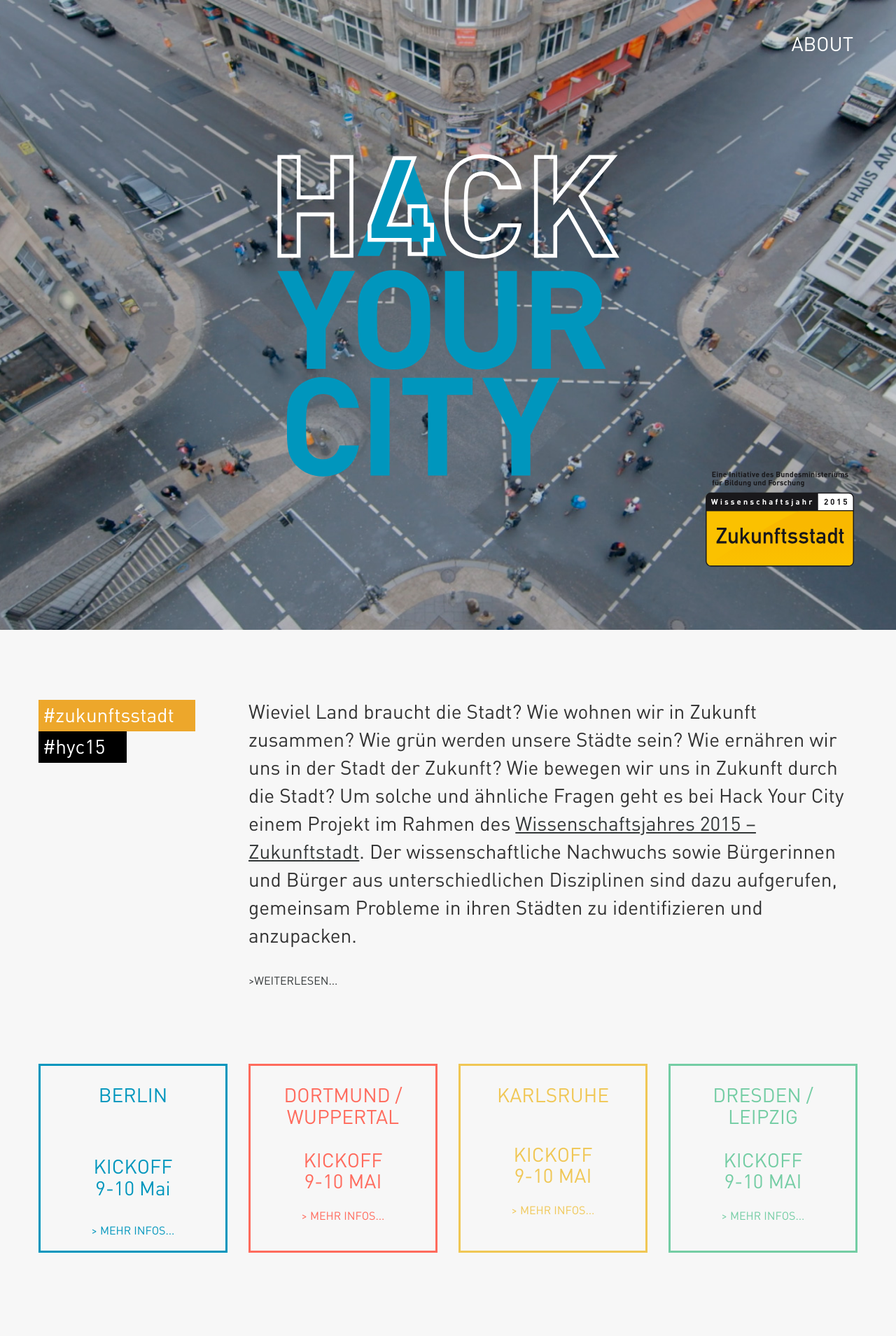
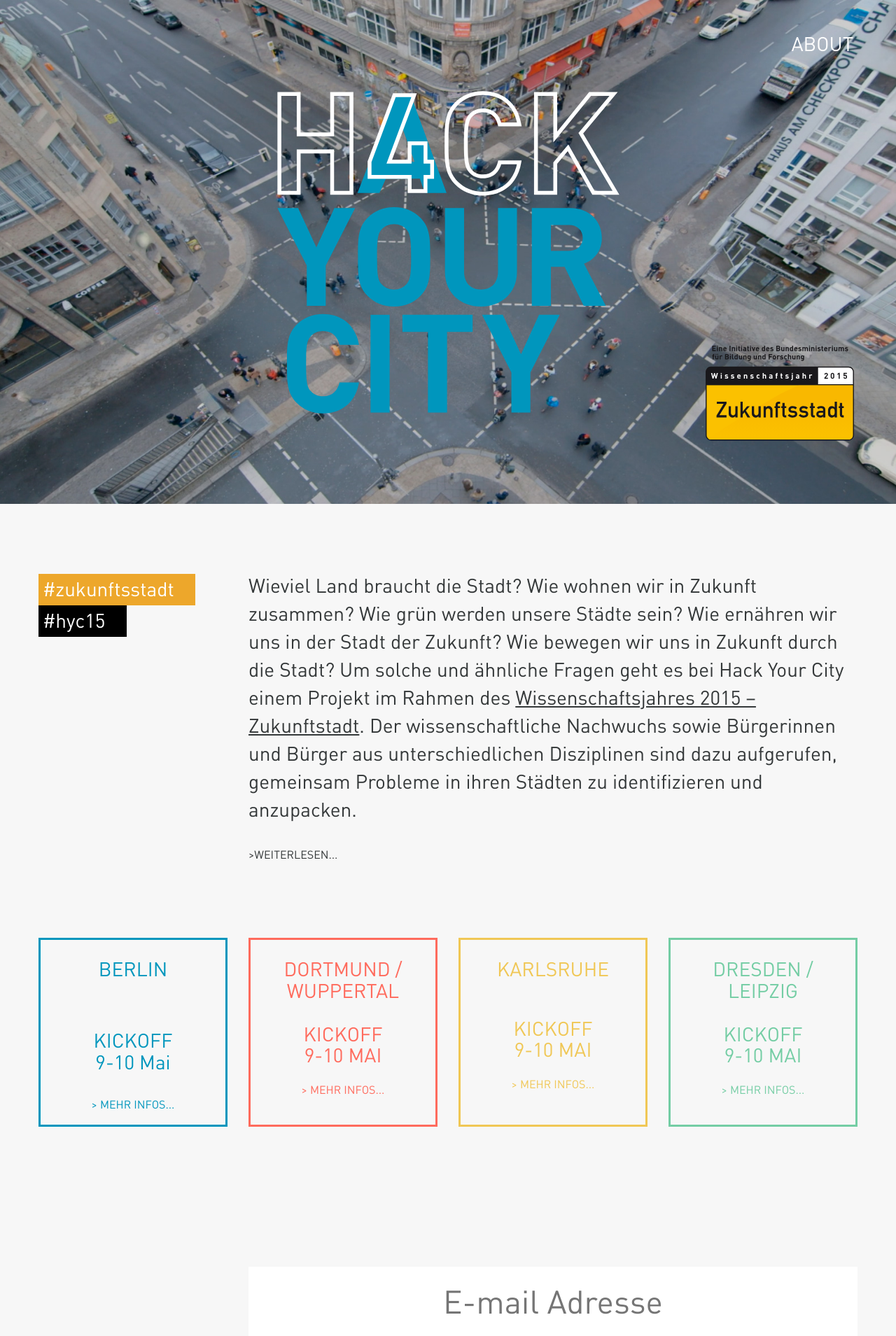
Before and after one commit to okfde/hackyourcity, a Jekyll site: the page built from index.html, in a window 1280 px wide. Shown: the top 1909 px of the page at 70% size. Built offline with Jekyll 4.4.1, drawn with Linux system fonts in a browser that asks for light colours; nearby versions of some CDN libraries.

Commit message:
video 80% viewport height

```diff
--- a/_includes/head.html
+++ b/_includes/head.html
@@ -23,7 +23,7 @@
     <meta name="msapplication-wide310x150logo" content="/img/icons/widetile.png" />
     <meta name="msapplication-square310x310logo" content="/img/icons/largetile.png" />
 
-    <link rel="stylesheet" href="/css/main.css?v=0.7">
+    <link rel="stylesheet" href="/css/main.css?v=0.8">
 
     <script src="/js/vendor/modernizr-2.8.3-respond-1.4.2.min.js"></script>
 </head>
--- a/_sass/_base.scss
+++ b/_sass/_base.scss
@@ -175,14 +175,14 @@
 *
 **/
 
-html, body, .section-video, .hero-video, .hero-video-container, .empty-spacer {
+html, body, .hero-video, .hero-video-container {
   height: 100%;
 }
 
-.hero-video-container {
-	position: inherit !important;
+.section-video {
+	height: 80%;
+	position: relative;
 }
-
 
 .hero-video-overlay-wj {
 	position: absolute;
--- a/_sass/_overrides.scss
+++ b/_sass/_overrides.scss
@@ -28,3 +28,7 @@
 input {
 	border: none;
 }
+
+a:focus {
+	outline: none;
+}
--- a/_sass/bootstrap/_variables.scss
+++ b/_sass/bootstrap/_variables.scss
@@ -29,7 +29,7 @@
 //** Background color for `<body>`.
 $body-bg:               $h4c_grey_light !default;
 //** Global text color on `<body>`.
-$text-color:            $gray-dark !default;
+$text-color:            $black !default;
 
 //** Global textual link color.
 $link-color:            $black !default;
```
